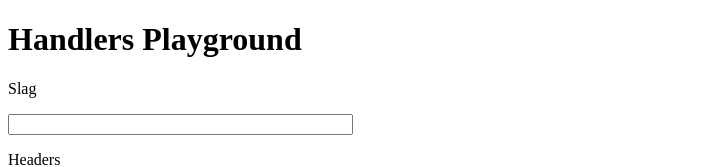
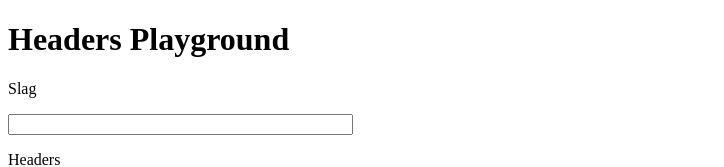
Before and after one commit to Gfif/headers-playground, a plain HTML site: page index.html in a window 1280 px wide. Shown: the top 167 px of the page, without its empty margins (0-724 px from the left). Drawn offline with Linux system fonts and the light colour scheme.

Commit message:
fix missprinting

```diff
--- a/index.html
+++ b/index.html
@@ -1,10 +1,10 @@
 <!DOCTYPE html>
 <html>
 <head>
-	<title>Handlers Playground</title>
+	<title>Headers Playground</title>
 </head>
 <body>
-<h1>Handlers Playground</h1>
+<h1>Headers Playground</h1>
 
 <form action="/" method="POST">
 <div><p>Slag</p><input type="text" name="id" size="40"></div>
```
